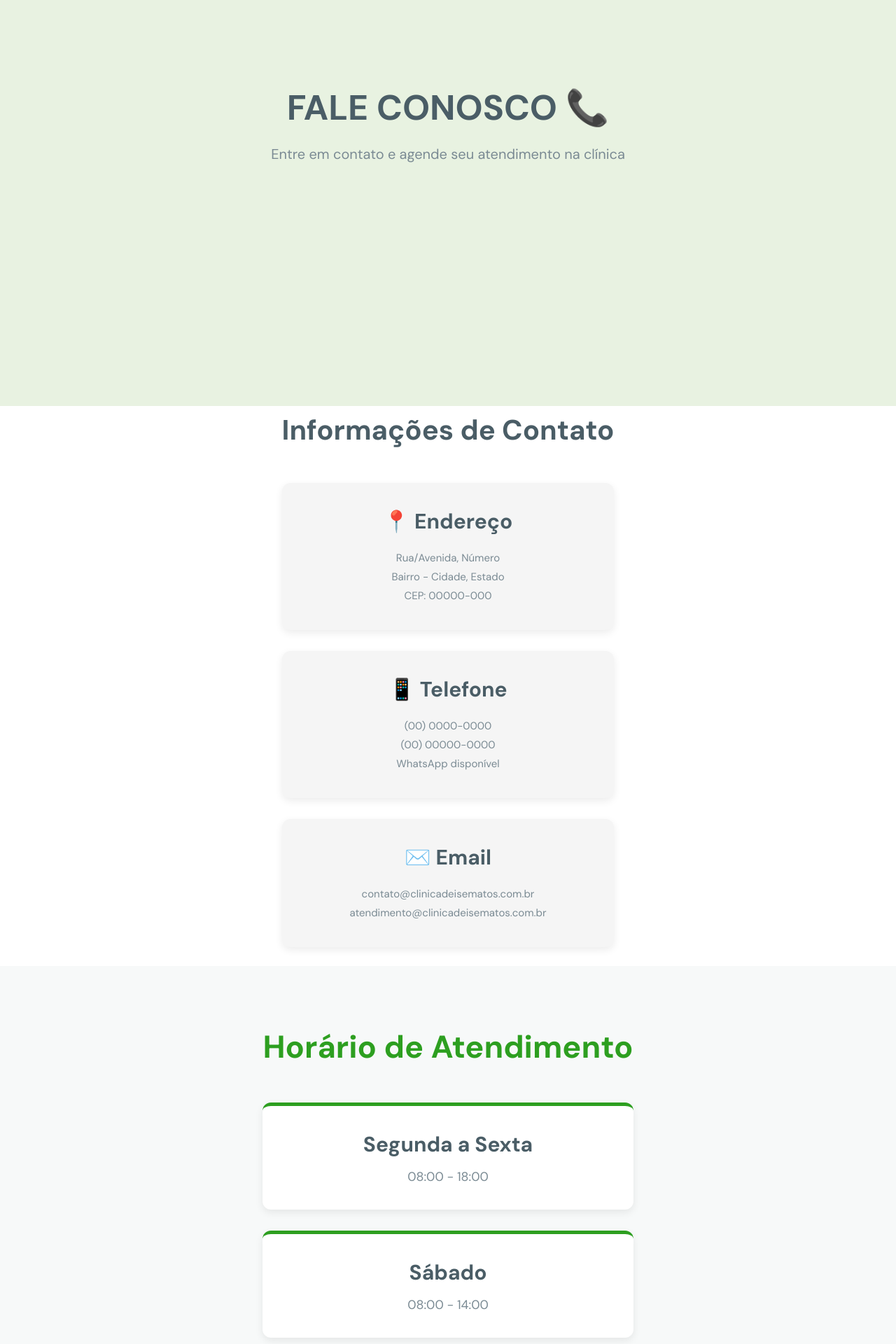
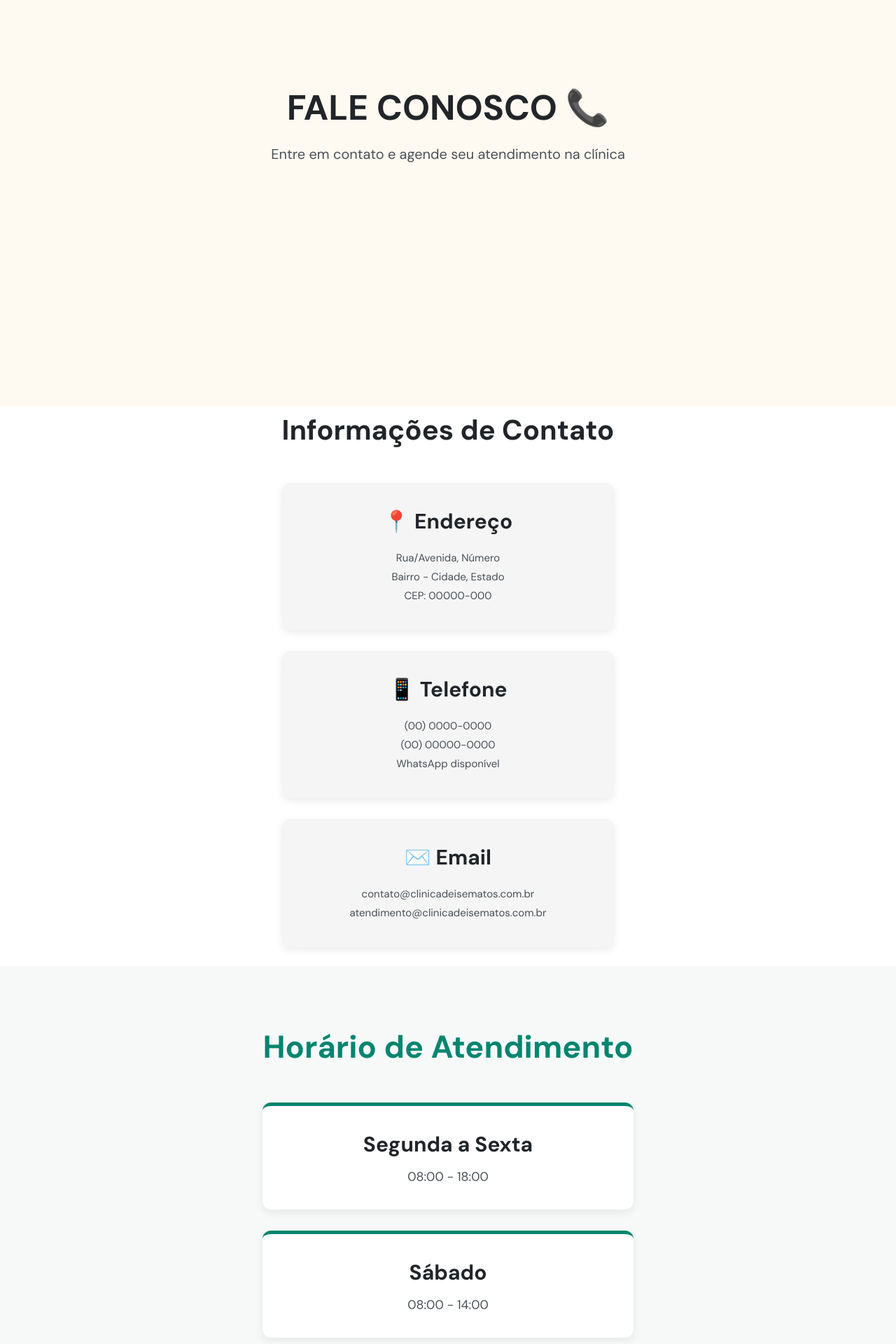
Before and after one commit to devfelipeeduardo/site-podologia-deise-matos-react-router, a React app: page /contato in a window 1280 px wide. Shown: the part 220-2140 px from the top of the page at 70% size. Built offline with nearby package versions, Linux system fonts and the light colour scheme; the HTML template or start-up script is replaced by a standard one.

Commit message:
fix: alterações no frontend para ficar bonito, harmônico e responsivo.

```diff
--- a/src/components/Header/Header.jsx
+++ b/src/components/Header/Header.jsx
@@ -39,6 +39,10 @@ function Header() {
         setNavHidden((prev) => !prev);
     };
 
+    const handleNavLinkClick = () => {
+        setNavHidden(false);
+    };
+
     console.log(isSuspense)
 
     return (
@@ -46,8 +50,8 @@ function Header() {
             <Link to="/">
                 <img className={styles['logo']} src={`${isSuspense ? logoWhite : logoGreen}`} alt="Logo Deise" />
             </Link>
-            <button className={styles['menu-toggle']} onClick={handleToggleMenu}>≡</button>
-            <Nav isSuspense={isSuspense} isNavHidden={isNavHidden}/>
+            <button className={`${styles['menu-toggle']} ${isSuspense ? styles['menu-toggle-suspense'] : ''}`} onClick={handleToggleMenu}>≡</button>
+            <Nav isSuspense={isSuspense} isNavHidden={isNavHidden} onNavLinkClick={handleNavLinkClick}/>
             <ScheduleButton color={scheduleBtnColor} dimension={"small"} margin={"margin-right-50px"}/>
 
         </header>
--- a/src/components/Header/Header.module.css
+++ b/src/components/Header/Header.module.css
@@ -43,7 +43,7 @@ header {
 
 .menu-toggle {
   display: none;
-  color: white;
+  color: var(--brand-green);
   font-size: 5rem;
   position: absolute;
   right: 2.5rem;
@@ -52,6 +52,11 @@ header {
   cursor: pointer;
   background: none;
   border: none;
+  transition: color 500ms ease;
+}
+
+.menu-toggle-suspense {
+  color: white;
 }
 
 @media (max-width: 768px) {
@@ -60,6 +65,7 @@ header {
   }
 
   .menu-toggle {
-    display: inline
+    display: inline;
+    z-index: 1000;
   }
 }
--- a/src/components/Nav/Nav.jsx
+++ b/src/components/Nav/Nav.jsx
@@ -1,13 +1,13 @@
 import styles from "./Nav.module.css"
 import { Link } from "react-router-dom";
 
-function Nav( {isSuspense, isNavHidden}) {
+function Nav( {isSuspense, isNavHidden, onNavLinkClick}) {
     return (
-        <nav className={`${styles['nav']} ${isNavHidden ? '' : styles['nav-hidden']}`}>
-            <Link to="/" className={`${styles.link} ${isSuspense ? styles['link-suspense'] : ""}`} >Início</Link>
-            <Link to="/sobre" className={`${styles.link} ${isSuspense ? styles['link-suspense'] : ""}`} >Sobre</Link>
-            <Link to="/servicos" className={`${styles.link} ${isSuspense ? styles['link-suspense'] : ""}`} >Serviços</Link>
-            <Link to="/contato" className={`${styles.link} ${isSuspense ? styles['link-suspense'] : ""}`}>Contato</Link>
+        <nav className={`${styles['nav']} ${isNavHidden ? '' : styles['nav-hidden']} ${isSuspense ? styles['nav-suspense'] : ''}`}>
+            <Link to="/" onClick={onNavLinkClick} className={`${styles.link} ${isSuspense ? styles['link-suspense'] : ""}`} >Início</Link>
+            <Link to="/sobre" onClick={onNavLinkClick} className={`${styles.link} ${isSuspense ? styles['link-suspense'] : ""}`} >Sobre</Link>
+            <Link to="/servicos" onClick={onNavLinkClick} className={`${styles.link} ${isSuspense ? styles['link-suspense'] : ""}`} >Serviços</Link>
+            <Link to="/contato" onClick={onNavLinkClick} className={`${styles.link} ${isSuspense ? styles['link-suspense'] : ""}`}>Contato</Link>
         </nav>
     )
 }
--- a/src/components/Nav/Nav.module.css
+++ b/src/components/Nav/Nav.module.css
@@ -67,20 +67,38 @@
   cursor: pointer;
 }
 
+.nav-suspense {
+  background-color: var(--brand-green);
+}
+
 @media (max-width: 768px) {
   .nav-hidden {
     display: none;
   }
 
   .nav {
-    position: absolute;
+    position: fixed;
     flex-direction: column;
-    height: 100vh;
+    background: var(--brand-green-light);
+    top: 10vh;
+    left: 0;
+    width: 100vw;
+    height: calc(100vh - 10vh);
+    z-index: 999;
+    transition: background-color 500ms ease;
+    overflow-y: auto;
+    overflow-x: hidden;
+  }
+
+  .nav.nav-suspense {
     background: var(--brand-green);
   }
 
   .link {
-    height: 0px;
+    height: auto;
     width: 100vw;
+    font-size: 2rem;
+    padding: 20px 0;
+    margin-left: 0;
   }
 }
--- a/src/pages/Contato/Contato.jsx
+++ b/src/pages/Contato/Contato.jsx
@@ -5,14 +5,14 @@ import styles from "./Contato.module.css"
 function Contato() {
     return (
         <>
-            <section className={`${styles['hero-section']} ${styles['brand-green-light']}`}>
+            <section className={`${styles['hero-section']} ${styles['']}`}>
                 <div className={styles['hero-content']}>
                     <h1>FALE CONOSCO 📞</h1>
                     <p>Entre em contato e agende seu atendimento na clínica</p>
                 </div>
             </section>
             <NeutralSection height={'small'} color={'white'}>
-                <div className={styles['contact-container']}>
+                <div className={`${styles['contact-container']} ${styles['section-small']}`}>
                     <h2>Informações de Contato</h2>
                     <div className={styles['contact-info']}>
                         <div className={styles['info-card']}>
@@ -31,7 +31,7 @@ function Contato() {
                 </div>
             </NeutralSection>
             <NeutralSection height={'small'} color={'brand-green-light-02'}>
-                <div className={styles['schedule-container']}>
+                <div className={`${styles['schedule-container']} ${styles['section-large']}`}>
                     <h2>Horário de Atendimento</h2>
                     <div className={styles['schedule-info']}>
                         <div className={styles['schedule-card']}>
--- a/src/pages/Contato/Contato.module.css
+++ b/src/pages/Contato/Contato.module.css
@@ -4,10 +4,7 @@
   display: flex;
   align-items: center;
   justify-content: center;
-}
-
-.hero-section.brand-green-light {
-  background-color: #e8f2e1;
+  background-color: var(--brand-beige);
 }
 
 .hero-content {
@@ -18,14 +15,14 @@
 .hero-content h1 {
   font-size: 5rem;
   font-weight: 700;
-  color: #4a5d66;
+  color: var(--grey-head-line);
   margin-bottom: 20px;
   line-height: 1.2;
 }
 
 .hero-content p {
   font-size: 2rem;
-  color: #7a8a93;
+  color: var(--grey-paragraph);
   line-height: 1.6;
 }
 
@@ -39,7 +36,7 @@
   font-size: 4rem;
   margin-bottom: 50px;
   text-align: center;
-  color: #4a5d66;
+  color: var(--grey-head-line);
   font-weight: 700;
 }
 
@@ -61,14 +58,14 @@
 .info-card h3 {
   font-size: 3rem;
   margin-bottom: 20px;
-  color: #4a5d66;
+  color: var(--grey-head-line);
   font-weight: 700;
 }
 
 .info-card p {
   font-size: 1.5rem;
   line-height: 1.8;
-  color: #7a8a93;
+  color: var(--grey-paragraph);
 }
 
 .schedule-container {
@@ -81,7 +78,7 @@
 .schedule-container h2 {
   font-size: 4.5rem;
   margin-bottom: 50px;
-  color: #2d9f20;
+  color: var(--brand-green);
   font-weight: 700;
 }
 
@@ -96,20 +93,28 @@
   padding: 35px;
   border-radius: 12px;
   box-shadow: 0 4px 12px rgba(0, 0, 0, 0.08);
-  border-top: 5px solid #2d9f20;
+  border-top: 5px solid var(--brand-green);
 }
 
 .schedule-card h3 {
   font-size: 3rem;
   margin-bottom: 15px;
-  color: #4a5d66;
+  color: var(--grey-head-line);
   font-weight: 700;
 }
 
 .schedule-card p {
   font-size: 1.8rem;
-  color: #7a8a93;
+  color: var(--grey-paragraph);
   margin: 0;
+}
+
+.section-small {
+  min-height: 50vh;
+}
+
+.section-large {
+  min-height: 70vh;
 }
 
 @media (max-width: 768px) {
--- a/src/pages/Servicos/Servicos.jsx
+++ b/src/pages/Servicos/Servicos.jsx
@@ -5,7 +5,7 @@ import styles from "./Servicos.module.css"
 function Servicos() {
     return (
         <>
-            <section className={`${styles['hero-section']} ${styles['brand-green-light']}`}>
+            <section className={`${styles['hero-section']} ${styles['']}`}>
                 <div className={styles['hero-content']}>
                     <h1>NOSSOS SERVIÇOS 👣</h1>
                     <p>Conheça todos os tratamentos podológicos disponíveis na nossa clínica</p>
--- a/src/pages/Servicos/Servicos.module.css
+++ b/src/pages/Servicos/Servicos.module.css
@@ -4,10 +4,7 @@
   display: flex;
   align-items: center;
   justify-content: center;
-}
-
-.hero-section.brand-green-light {
-  background-color: #e8f2e1;
+  background-color: var(--brand-beige);
 }
 
 .hero-content {
@@ -18,14 +15,14 @@
 .hero-content h1 {
   font-size: 5rem;
   font-weight: 700;
-  color: #4a5d66;
+  color: var(--grey-head-line);
   margin-bottom: 20px;
   line-height: 1.2;
 }
 
 .hero-content p {
   font-size: 2rem;
-  color: #7a8a93;
+  color: var(--grey-paragraph);
   line-height: 1.6;
 }
 
@@ -39,7 +36,7 @@
   font-size: 4.5rem;
   margin-bottom: 50px;
   text-align: center;
-  color: #2d9f20;
+  color: var(--brand-green);
   font-weight: 700;
 }
 
@@ -67,14 +64,14 @@
 .service-card h3 {
   font-size: 3rem;
   margin-bottom: 15px;
-  color: #4a5d66;
+  color: var(--grey-head-line);
   font-weight: 700;
 }
 
 .service-card p {
   font-size: 1.5rem;
   line-height: 1.6;
-  color: #7a8a93;
+  color: var(--grey-head-line);
 }
 
 .info-container {
@@ -87,7 +84,7 @@
 .info-container h2 {
   font-size: 4rem;
   margin-bottom: 40px;
-  color: #4a5d66;
+  color: var(--grey-head-line);
   font-weight: 700;
 }
 
@@ -100,14 +97,14 @@
 .benefit-item {
   background: white;
   padding: 20px;
-  border-left: 5px solid #2d9f20;
+  border-left: 5px solid var(--brand-green);
   border-radius: 5px;
   text-align: left;
 }
 
 .benefit-item p {
   font-size: 1.8rem;
-  color: #4a5d66;
+  color: var(--grey-head-line);
   margin: 0;
 }
 
@@ -136,6 +133,10 @@
     padding: 25px;
   }
 
+  .service-card:nth-child(n+4) {
+    display: none;
+  }
+
   .service-card h3 {
     font-size: 2.5rem;
   }
--- a/src/pages/Sobre/Sobre.module.css
+++ b/src/pages/Sobre/Sobre.module.css
@@ -18,14 +18,14 @@
 .hero-content h1 {
   font-size: 5rem;
   font-weight: 700;
-  color: #4a5d66;
+  color: var(--grey-head-line);
   margin-bottom: 20px;
   line-height: 1.2;
 }
 
 .hero-content p {
   font-size: 2rem;
-  color: #7a8a93;
+  color: var(--grey-paragraph);
   line-height: 1.6;
 }
 
@@ -39,14 +39,14 @@
 .about-container h2 {
   font-size: 5rem;
   margin-bottom: 30px;
-  color: #2d9f20;
+  color: var(--brand-green);
   font-weight: 700;
 }
 
 .about-container p {
   font-size: 1.8rem;
   line-height: 1.8;
-  color: #4a5d66;
+  color: var(--grey-head-line);
   margin-bottom: 20px;
 }
 
@@ -60,7 +60,7 @@
   font-size: 4.5rem;
   margin-bottom: 50px;
   text-align: center;
-  color: #2d9f20;
+  color: var(--brand-green);
   font-weight: 700;
 }
 
@@ -88,14 +88,14 @@
 .value-card h3 {
   font-size: 3rem;
   margin-bottom: 15px;
-  color: #4a5d66;
+  color: var(--grey-head-line);
   font-weight: 700;
 }
 
 .value-card p {
   font-size: 1.5rem;
   line-height: 1.6;
-  color: #7a8a93;
+  color: var(--grey-paragraph)
 }
 
 .mission-container {
@@ -108,14 +108,14 @@
 .mission-container h2 {
   font-size: 4rem;
   margin-bottom: 30px;
-  color: #4a5d66;
+  color: var(--grey-head-line);
   font-weight: 700;
 }
 
 .mission-container p {
   font-size: 1.8rem;
   line-height: 1.8;
-  color: #4a5d66;
+  color: var(--grey-head-line);
   margin-bottom: 20px;
 }
 
```
